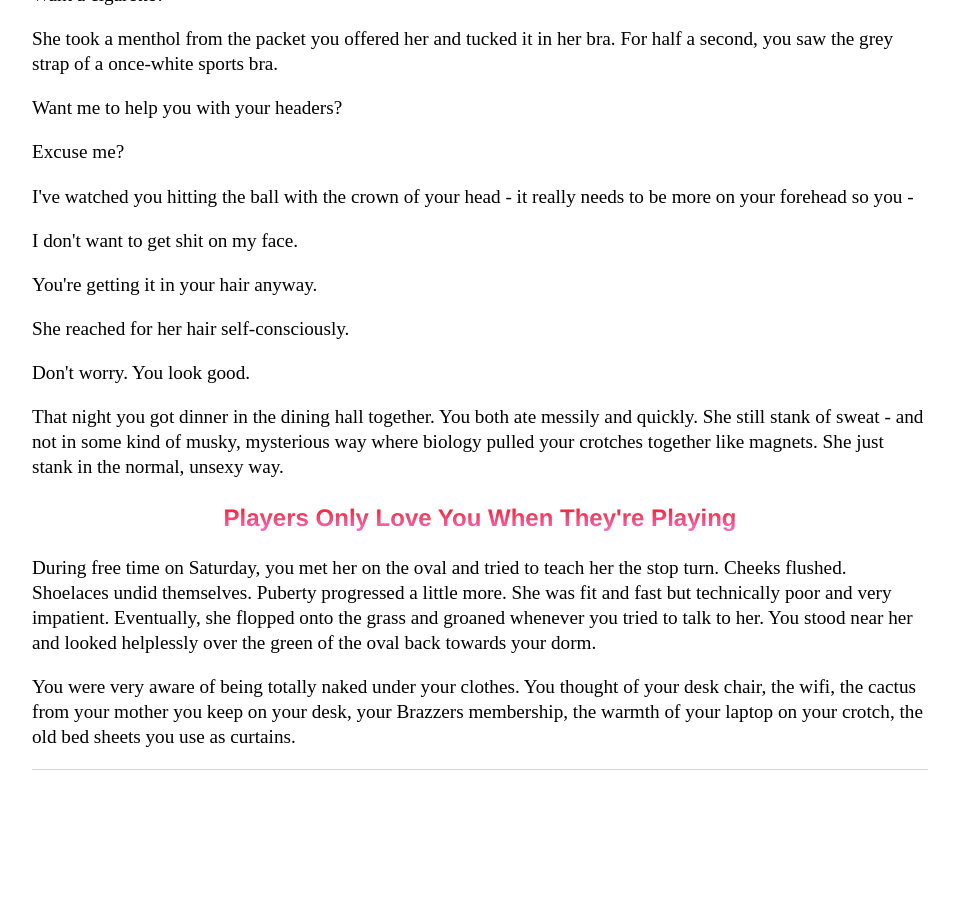
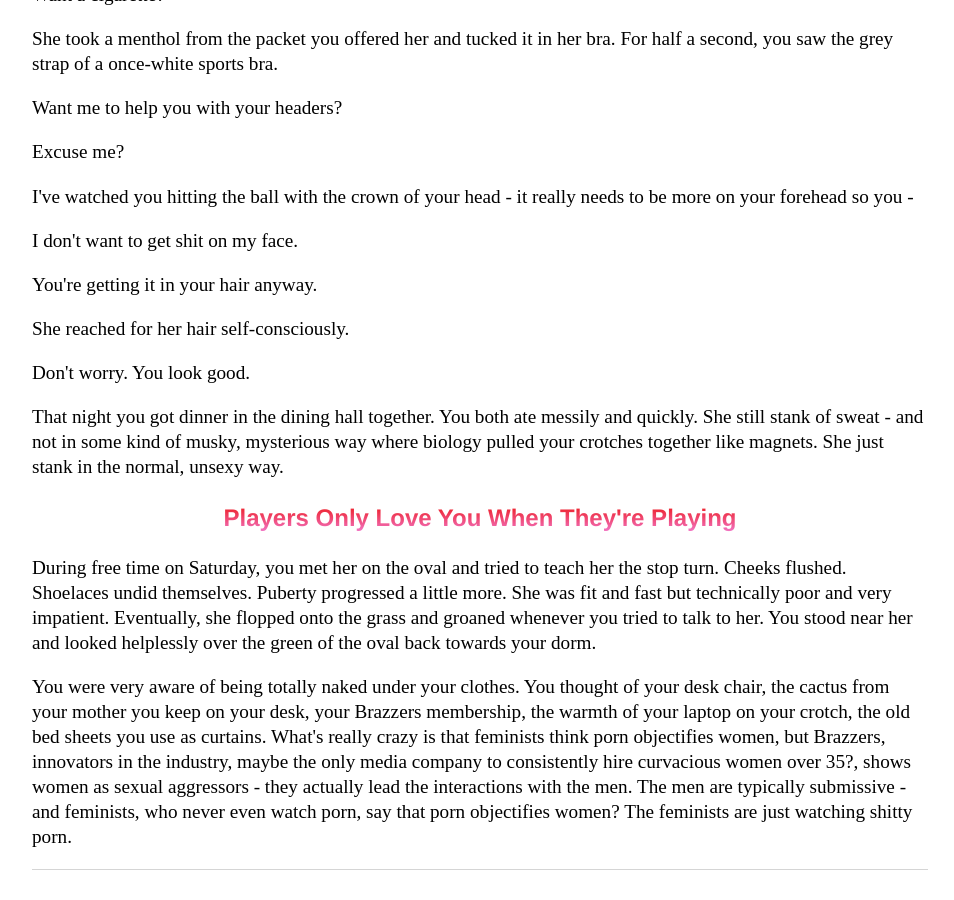
Before and after one commit to Pinelife/pinelife.github.io, a Jekyll site: the page built from Hellhole/excitingevent2.html, in a window 1280 px wide and 900 px high, scrolled down 2005 px. Shown: the whole window, without its empty margins (160-1114 px from the left). Built offline with Jekyll 4.4.1, drawn with Linux system fonts in a browser that asks for light colours; before the commit the page ends 2805 px from its top, so only the background shows below that.

Commit message:
Update excitingevent2.html

```diff
--- a/Hellhole/excitingevent2.html
+++ b/Hellhole/excitingevent2.html
@@ -105,6 +105,10 @@ sports bra.</p>
   your dorm.
 </p>
 <p>
-  You were very aware of being totally naked under your clothes. You thought of your desk chair, the wifi, the cactus from your mother you
-  keep on your desk, your Brazzers membership, the warmth of your laptop on your crotch, the old bed sheets you use as curtains.
+  You were very aware of being totally naked under your clothes. You thought of your desk chair, the cactus from your mother you
+  keep on your desk, your Brazzers membership, the warmth of your laptop on your crotch, the old bed sheets you use as curtains. What's
+  really crazy is that feminists think porn objectifies women, but Brazzers, innovators in the industry, maybe the only media company
+  to consistently hire curvacious women over 35?, shows women as sexual aggressors - they actually lead the interactions with the men. The men
+  are typically submissive - and feminists, who never even watch porn, say that porn objectifies women? The feminists are just watching shitty
+  porn.
 </p>
```
